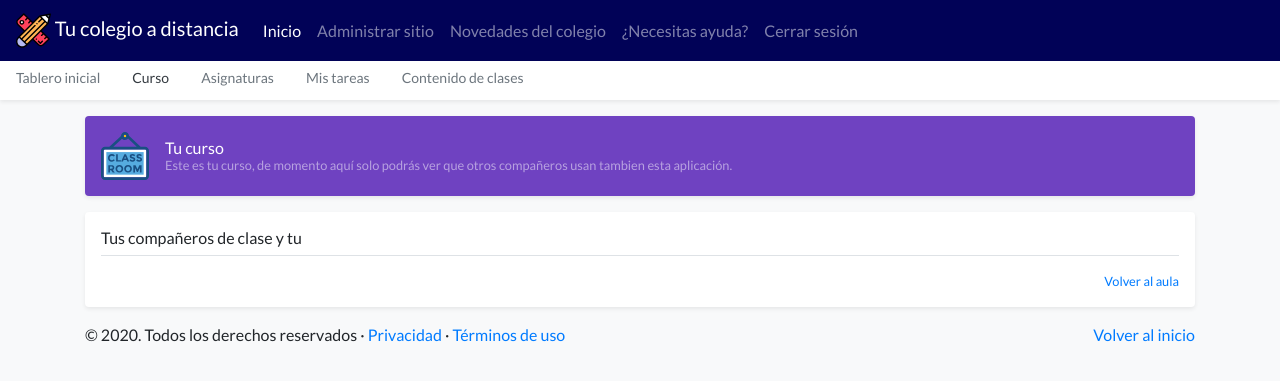
After one commit to ricardoqp1997/INFO_SOCIAL, a Django app: page /main/aula/curso/ in a window 1280 px wide. The commit adds this page. Shown: the top 381 px of the page. Run offline with Django 3.2, Linux system fonts and the light colour scheme; a user stored in the database is signed in; data comes from the database, SQL or seed files in the repository; data that the repository does not hold is empty; parts of the project's set-up code (start-up, migrations or seed data) failed here and were passed over; some libraries are stand-ins or nearby versions.

Commit message:
Vista de curso al 100%

```diff
--- a/INFO_SOCIAL/urls.py
+++ b/INFO_SOCIAL/urls.py
@@ -38,6 +38,7 @@ urlpatterns = [
 
     # Accesos principales al sitio
     path('main/aula/', portal_views.contenido_estudiante, name='aula'),
+    path('main/aula/curso/', portal_views.panel_curso, name='curso'),
     path('main/aula/', portal_views.contenido_estudiante, name='tareas'),
     path('main/aula/', portal_views.contenido_estudiante, name='resolucion_tareas'),
 
--- a/portal_web/views.py
+++ b/portal_web/views.py
@@ -3,6 +3,11 @@ from django.shortcuts import render, redirect
 from django.http import HttpResponse
 from django.contrib import messages
 from django.contrib.auth.decorators import login_required
+from django.views.generic import (
+    ListView,
+    DetailView,
+    UpdateView
+)
 
 # Módulos de configuracion del proyecto
 from django.conf import settings
@@ -71,6 +76,11 @@ def login_view(request):
 # Vista de acceso a portal principal (Hola mundo en primer prueba)
 
 @login_required(login_url=settings.LOGIN_URL)
+def contenido_docente(request):
+    return redirect('/admin/')
+
+
+@login_required(login_url=settings.LOGIN_URL)
 def main(request):
 
     if request.user.is_authenticated:
@@ -130,12 +140,76 @@ def contenido_estudiante(request):
 
         'tasks_list': list_tareas,
         'classes_list': list_clases,
-        'range': range(5),
     }
 
-    return render(request, 'site_content.html', context_contenido)
+    return render(request, 'dashboard.html', context_contenido)
 
 
-@login_required(login_url=settings.LOGIN_URL)
-def contenido_docente(request):
-    return redirect('/admin/')
+def panel_curso(request):
+
+    tipo_usuario = Group.objects.get(user=request.user).name
+
+    try:
+        asignaturas = Asignatura.objects.filter(curso__estudiante__user_id=request.user)
+        cant_asignaturas = asignaturas.count()
+    except:
+        cant_asignaturas = asignaturas = None
+
+    try:
+        tareas = Tarea.objects.filter(
+            estudiante__user_id=request.user.id,
+            estado=Tarea.ENVIADA
+        )
+        cant_tareas = tareas.count()
+        list_tareas = tareas[:5]
+    except:
+        list_tareas = cant_tareas = tareas = None
+
+    try:
+        clases = Clase.objects.filter(
+            estudiante__user_id=request.user.id
+        )
+        cant_clases = clases.count()
+        list_clases = clases[:5]
+    except:
+        list_clases = cant_clases = clases = None
+
+    try:
+        partners = Estudiante.objects.filter(
+            curso__estudiante__user_id=request.user.id
+        )
+        print(partners)
+    except:
+        partners = None
+
+    context_contenido = {
+        'Title': 'Aula de clases',
+        'tipo_usuario': tipo_usuario,
+        'on_screen': 'curso',
+
+        'subjects_count': cant_asignaturas,
+        'tasks_count': cant_tareas,
+        'classes_count': cant_clases,
+
+        'tasks_list': list_tareas,
+        'classes_list': list_clases,
+        'partners_list': partners,
+    }
+
+    return render(request, 'curso.html', context_contenido)
+
+
+class ListaTareas(ListView):
+    pass
+
+
+class ListaClases(ListView):
+    pass
+
+
+class DetalleTareas(ListView):
+    pass
+
+
+class DetalleClases(ListView):
+    pass
--- a/templates/site_content.html
+++ b/templates/Masterpage/site_content.html
@@ -95,7 +95,7 @@
 <div class="nav-scroller bg-white shadow-sm">
   <nav class="nav nav-underline">
     <a class="nav-link {% if on_screen == 'tablero' %} active {% endif %}" href="{% url 'aula' %}">Tablero inicial</a>
-    <a class="nav-link {% if on_screen == 'curso' %} active {% endif %}" href="#">Curso</a>
+    <a class="nav-link {% if on_screen == 'curso' %} active {% endif %}" href="{% url 'curso' %}">Curso</a>
     <a class="nav-link {% if on_screen == 'asignaturas' %} active {% endif %}" href="#">
       Asignaturas
       {% if subjects_count %}<span class="badge badge-pill bg-light align-text-bottom">{{ subjects_count }}</span>{% endif %}
--- /dev/null
+++ b/templates/curso.html
@@ -0,0 +1,39 @@
+{% extends 'Masterpage/site_content.html' %}
+{% load static %}
+
+{% block dashboard %}
+
+    <main role="main" class="container">
+  <div class="d-flex align-items-center p-3 my-3 text-white-50 bg-purple rounded shadow-sm">
+    <img class="mr-3" src="{% static 'assets/brand/aula.svg' %}" alt="" width="48" height="48">
+    <div class="lh-100">
+      <h6 class="mb-0 text-white lh-100">Tu curso</h6>
+      <small>Este es tu curso, de momento aquí solo podrás ver que otros compañeros usan tambien esta aplicación.</small>
+    </div>
+  </div>
+
+  <div class="my-3 p-3 bg-white rounded shadow-sm">
+    <h6 class="border-bottom border-gray pb-2 mb-0">Tus compañeros de clase y tu</h6>
+
+      {% for partner in partners_list %}
+        <div class="media text-muted pt-3">
+            <img src="{% static 'assets/brand/compañeros.svg' %}" width="32" height="32" alt="" style="margin-right: 10px">
+          <div class="media-body pb-3 mb-0 small lh-125 border-bottom border-gray">
+            <div class="d-flex justify-content-between align-items-center w-100">
+              <strong class="titulo_tarea text-gray-dark">{{ partner.user.get_full_name }}</strong>
+            </div>
+            <div class="d-flex justify-content-between align-items-center w-100">
+              <strong class="text-gray-dark titulo_asignatura"><i>@{{ partner.user }}</i></strong>
+            </div>
+            <span class="d-block">Whatsapp: <a target="_blank" href="https://api.whatsapp.com/send?phone=57{{ partner.whatsapp }}&text=¡Hola!%20Soy%20{{ user.get_full_name }}%20y%20también%20estoy%20en%20*Tu%20Colegio%20a%20Distancia*.%20Quiero%20hablar%20contigo.">{{ partner.whatsapp }}</a></span>
+          </div>
+        </div>
+      {% endfor %}
+
+    <small class="d-block text-right mt-3">
+      <a href="{% url 'aula' %}">Volver al aula</a>
+    </small>
+  </div>
+</main>
+
+{% endblock dashboard %}
```
Also changed, not shown: other parts of templates/Masterpage/site_content.html (+2 -56 lines), portal_web/models.py (+8 -0 lines), templates/dashboard.html (+62 -1 lines), portal_web/migrations/0017_estudiante_whatsapp.py (added), portal_web/static/assets/brand/aula.svg (added), portal_web/static/assets/brand/compañeros.svg (added).
